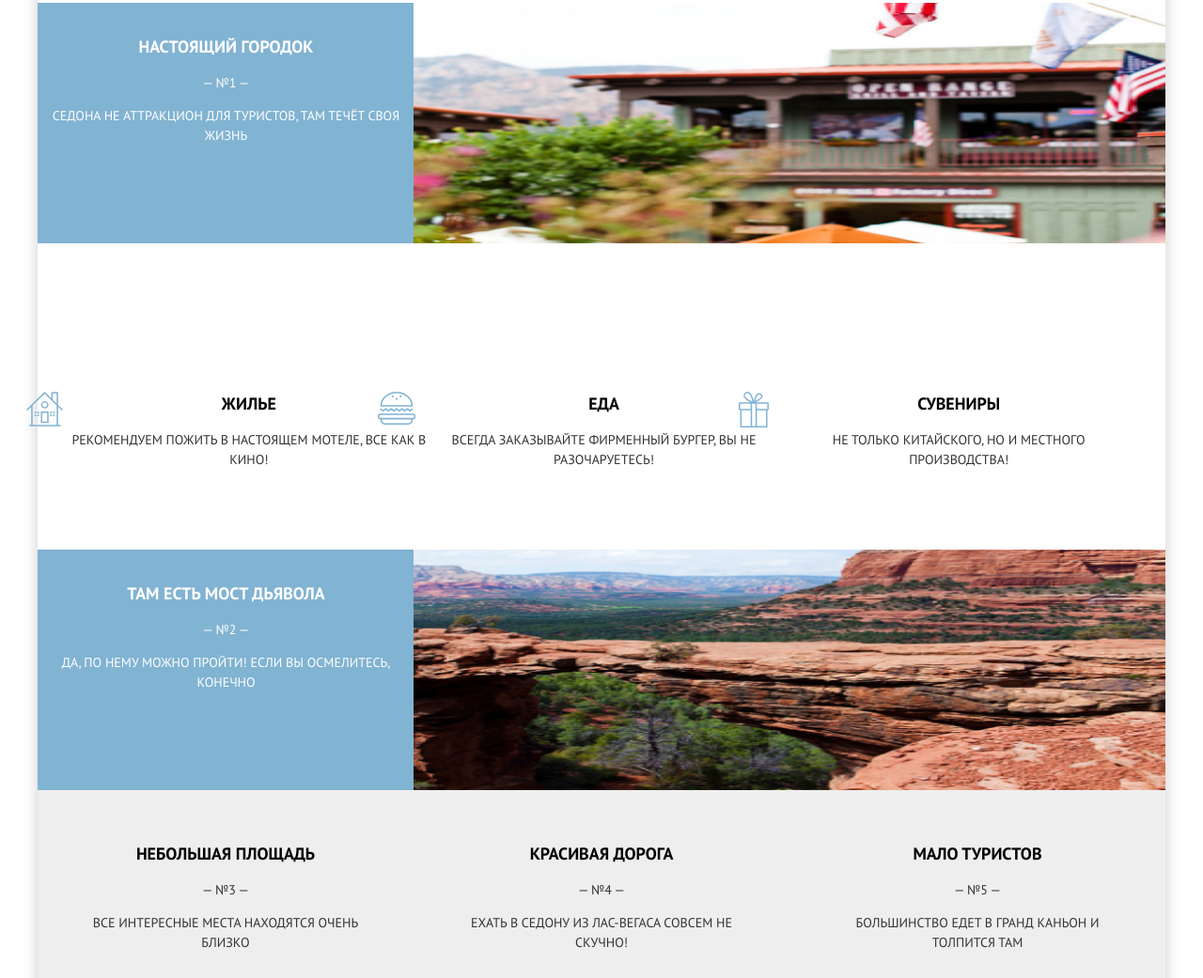
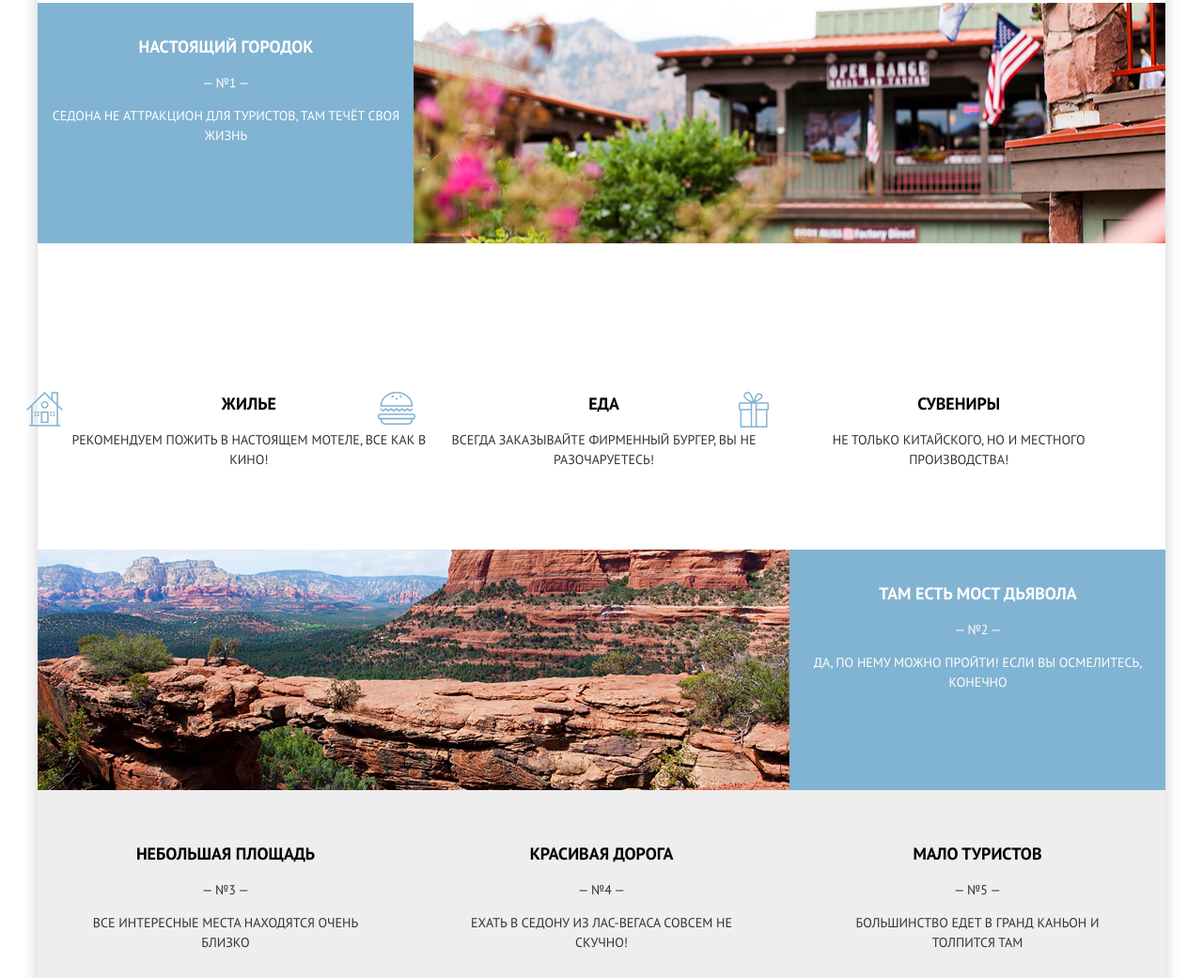
Before and after one commit to VladimirDyachenko/1520013-sedona-22, a website: page source/index.html in a window 1280 px wide. Shown: the part 772-1813 px from the top of the page at 94% size. Drawn offline with nearby package versions, Linux system fonts and the light colour scheme; files that its build step writes are made by us from their sources.

Commit message:
Адаптивная графика для страницы Index.html и исправлен порядок блоков.

```diff
--- a/source/index.html
+++ b/source/index.html
@@ -58,7 +58,12 @@
         <p class="reason-highlight__paragraph">— №1 —</p>
         <p class="reason-highlight__paragraph">Седона не аттракцион для туристов, там течёт своя жизнь</p>
       </div>
-      <img class="reason-highlight__image" src="img/city-photo.jpg" width="320" height="260" alt="Город Седона">
+      <picture>
+        <source media="(min-width: 1200px)" srcset="img/index/photo-city-desktop.jpg 1x, img/index/photo-city-desktop@2x.jpg 2x">
+        <source media="(min-width: 768px)" srcset="img/index/photo-city-tablet.jpg 1x, img/index/photo-city-tablet@2x.jpg 2x">
+
+        <img class="reason-highlight__image" src="img/index/photo-city.jpg" width="320" height="260" alt="Город Седона" srcset="img/index/photo-city@2x.jpg 2x">
+      </picture>
     </section>
 
     <section class="advantages">
@@ -78,14 +83,18 @@
       </ul>
     </section>
 
-    <section class="reason-highlight">
+    <section class="reason-highlight reason-highlight--reverse">
       <div class="reason-highlight__text-wrapper">
         <h2 class="title reason-highlight__title">там есть мост дьявола</h2>
         <p class="reason-highlight__paragraph">— №2 —</p>
         <p class="reason-highlight__paragraph">Да, по нему можно пройти! Если вы осмелитесь, конечно</p>
       </div>
-      <img class="reason-highlight__image" src="img/bridge-photo.jpg" width="320" height="260"
-        alt="Мост дьявола в каньоне">
+      <picture>
+        <source media="(min-width: 1200px)" srcset="img/index/photo-bridge-desktop.jpg 1x, img/index/photo-bridge-desktop@2x.jpg 2x">
+        <source media="(min-width: 768px)" srcset="img/index/photo-bridge-tablet.jpg 1x, img/index/photo-bridge-tablet@2x.jpg 2x">
+
+        <img class="reason-highlight__image" src="img/index/photo-bridge.jpg" width="320" height="260" alt="Мост дьявола в каньоне" srcset="img/index/photo-bridge@2x.jpg 2x">
+      </picture>
     </section>
 
     <section class="reasons">
--- a/source/sass/blocks/reason-highlight.scss
+++ b/source/sass/blocks/reason-highlight.scss
@@ -6,6 +6,10 @@
     display: flex;
     flex-direction: row;
     flex-wrap: wrap;
+
+    &--reverse {
+      flex-direction: row-reverse;
+    }
   }
 }
 
```
Also changed, not shown: source/img/bridge-photo.jpg (deleted), source/img/city-photo.jpg (deleted), source/img/index/photo-bridge-desktop-@2x.jpg (added), source/img/index/photo-bridge-desktop.jpg (added), source/img/index/photo-bridge-tablet.jpg (added), source/img/index/photo-bridge-tablet@2x.jpg (added), source/img/index/photo-bridge.jpg (added), source/img/index/photo-bridge@2x.jpg (added), source/img/index/photo-city-desktop.jpg (added), source/img/index/photo-city-desktop@2x.jpg (added), source/img/index/photo-city-tablet.jpg (added), source/img/index/photo-city-tablet@2x.jpg (added), source/img/index/photo-city.jpg (added), source/img/index/photo-city@2x.jpg (added).
